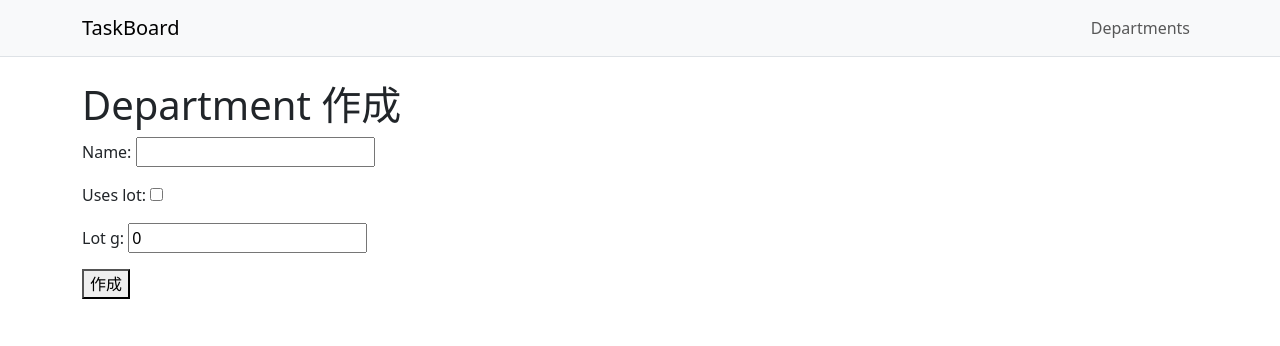
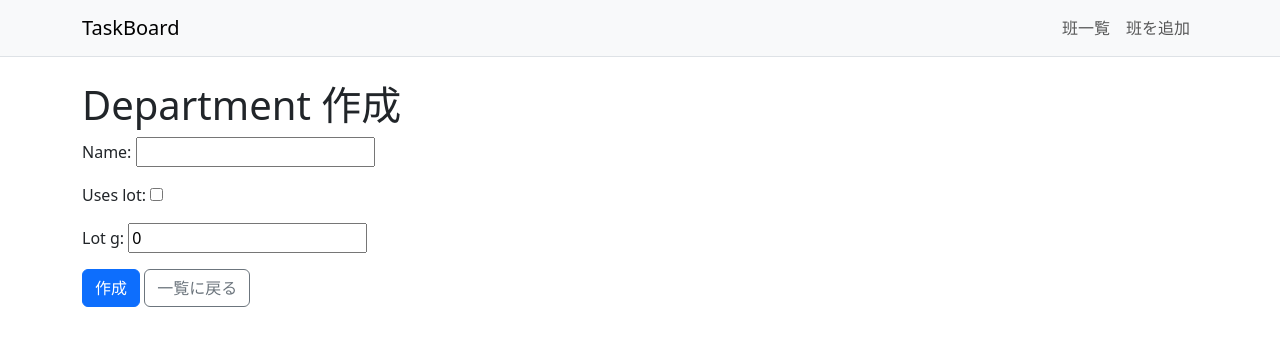
Before and after one commit to pikanyan/task-board, a Django app: page /departments/new/ in a window 1280 px wide. Shown: the top 346 px of the page. Run offline with Django 5.2, Linux system fonts and the light colour scheme.

Commit message:
t/0012 board department links (#12)

```diff
--- a/backend/board/templates/base.html
+++ b/backend/board/templates/base.html
@@ -25,9 +25,8 @@
             <div class="container">
                 <a class="navbar-brand" href="/">TaskBoard</a>
                 <div class="navbar-nav">
-                    <a class="nav-link" href="{% url 'department_list' %}"
-                        >Departments</a
-                    >
+                    <a class="nav-link" href="{% url 'department_list' %}">班一覧</a>
+                    <a class="nav-link" href="{% url 'department_create' %}">班を追加</a>
                 </div>
             </div>
         </nav>
--- a/backend/board/templates/board/department_confirm_delete.html
+++ b/backend/board/templates/board/department_confirm_delete.html
@@ -4,7 +4,7 @@
 
 
 {% block content %}
-    <h1>Department 削除</h1>
+    <h1>班を削除</h1>
 
     <p>削除対象: {{ object.name }}</p>
 
@@ -27,7 +27,5 @@
 
 
 
-    <p>
-        <a href="{% url 'department_detail' object.pk %}">戻る</a>
-    </p>
+    <a class="btn btn-outline-secondary" href="{% url 'department_detail' object.pk %}">詳細に戻る</a>
 {% endblock %}
--- a/backend/board/templates/board/department_form.html
+++ b/backend/board/templates/board/department_form.html
@@ -15,6 +15,19 @@
 
 
 
-        <button type="submit">{% if object %}更新{% else %}作成{% endif %}</button>
+        <button type="submit" class="btn btn-primary">
+            {% if object %}更新{% else %}作成{% endif %}
+        </button>
+
+
+
+        {% if object %}
+            <a class="btn btn-outline-secondary" href="{% url 'department_detail' object.pk %}">詳細に戻る</a>
+            <a class="btn btn-danger" href="{% url 'department_delete' object.pk %}">削除</a>
+
+        {% else %}
+            <a class="btn btn-outline-secondary" href="{% url 'department_list' %}">一覧に戻る</a>
+
+        {% endif %}
     </form>
 {% endblock %}
```
Also changed, not shown: backend/board/templates/board/department_detail.html (+11 -0 lines), backend/board/templates/board/department_list.html (+9 -2 lines).
